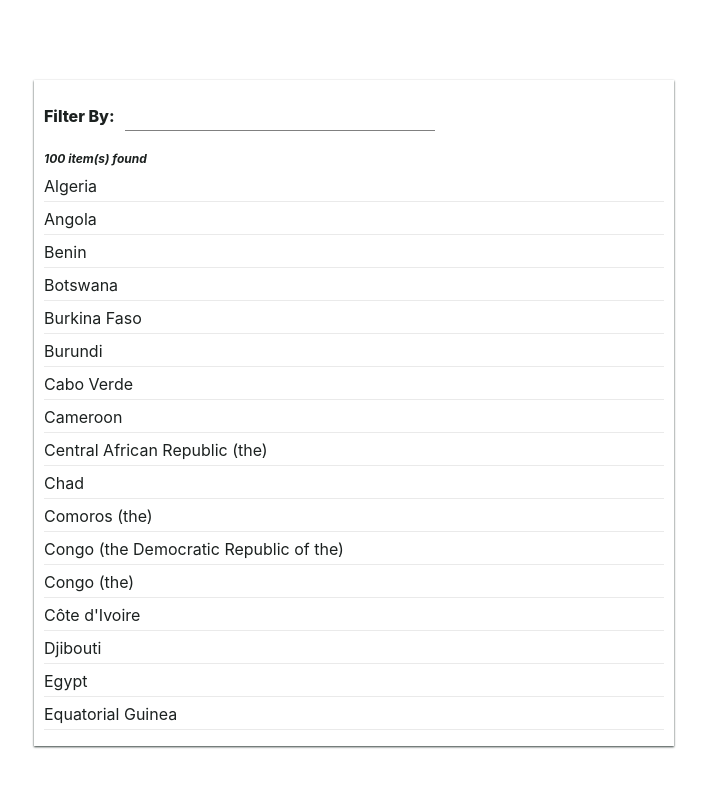
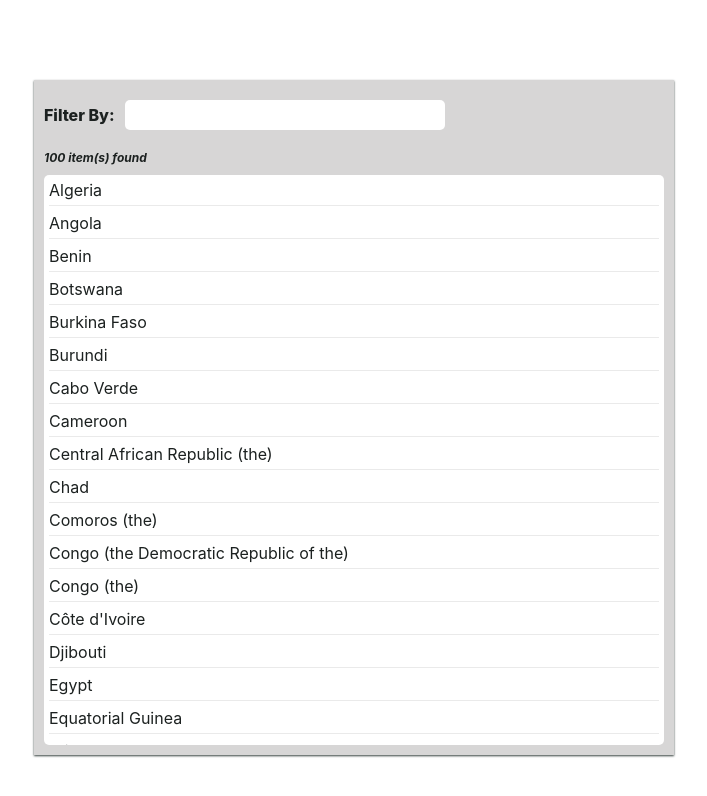
Before and after one commit to anand-kashyap/filter-search, a React (Create React App) app: page / in a window 1280 px wide. Shown: the top 796 px of the page, without its empty margins (296-1003 px from the left). Built offline with nearby package versions, Linux system fonts and the light colour scheme.

Commit message:
update type

```diff
--- a/src/atoms/Input/Input.module.scss
+++ b/src/atoms/Input/Input.module.scss
@@ -1,3 +1,5 @@
+@import '../../variables';
+
 .inputContainer {
   margin: 10px 0;
   font-weight: 800;
@@ -12,7 +14,8 @@
     width: 50%;
     outline: none;
     height: 30px;
-    font-size: 16px;
-    border-bottom: 1px solid grey;
+    font-size: $base-font-size;
+    border-radius: 5px;
+    padding: 0 5px;
   }
 }
--- a/src/atoms/List/List.module.scss
+++ b/src/atoms/List/List.module.scss
@@ -3,7 +3,10 @@
 .listContainer {
   list-style-type: none;
   margin: 0;
-  padding: 0px;
+  padding: 0;
+  background-color: white;
+  border-radius: 5px;
+  padding: 5px;
   max-height: 70vh;
   overflow-y: auto;
   display: flex;
--- a/src/atoms/List/List.tsx
+++ b/src/atoms/List/List.tsx
@@ -5,11 +5,11 @@ type ListProps = {
 };
 
 export function List({ data }: ListProps) {
-  return (
+  return data.length > 0 ? (
     <ul className={styles.listContainer}>
       {data.map((dataItem, index) => (
         <li key={index}>{dataItem}</li>
       ))}
     </ul>
-  );
+  ) : null;
 }
--- a/src/molecules/withInputFilter/withInputFilter.module.scss
+++ b/src/molecules/withInputFilter/withInputFilter.module.scss
@@ -3,6 +3,7 @@
 .inputFilterForm {
   box-shadow: 0px 1px 2px 0px $primary-dark-color;
   padding: 10px;
+  background-color: $primary-color;
 }
 .itemCount {
   font-size: 0.75rem;
--- a/src/molecules/withInputFilter/withInputFilter.tsx
+++ b/src/molecules/withInputFilter/withInputFilter.tsx
@@ -1,4 +1,4 @@
-import { ChangeEventHandler, FormEvent, useState } from 'react';
+import { ChangeEventHandler, FormEvent, useCallback, useState } from 'react';
 import { Input } from '../../atoms/Input/Input';
 import styles from './withInputFilter.module.scss';
 
@@ -6,16 +6,18 @@ const handleSubmit = (e: FormEvent<HTMLFormElement>) => {
   e.preventDefault();
 };
 
-export function withInputFilter(GenericListComponent: any, dataArr: any[]) {
-  return () => {
+export function withInputFilter(GenericListComponent: React.ComponentType<any>, dataArr: any[]) {
+  const displayName = GenericListComponent.displayName || GenericListComponent.name || 'Component'; // for devtools
+
+  const CompWithInputFilter = () => {
     const [itemsArr, setItemsArr] = useState(dataArr);
 
-    const filterItems: ChangeEventHandler<HTMLInputElement> = (e) => {
+    const filterItems = useCallback<ChangeEventHandler<HTMLInputElement>>((e) => {
       const inputVal = e.target.value;
       const newItems = dataArr.filter((item) => item.toLowerCase().startsWith(inputVal)); // lowercasing and checking item string starting with input val
 
       setItemsArr(newItems);
-    };
+    }, []);
 
     return (
       <form onSubmit={handleSubmit} className={styles.inputFilterForm}>
@@ -25,4 +27,8 @@ export function withInputFilter(GenericListComponent: any, dataArr: any[]) {
       </form>
     );
   };
+
+  CompWithInputFilter.displayName = `withInputFilter${displayName}`;
+
+  return CompWithInputFilter;
 }
```
